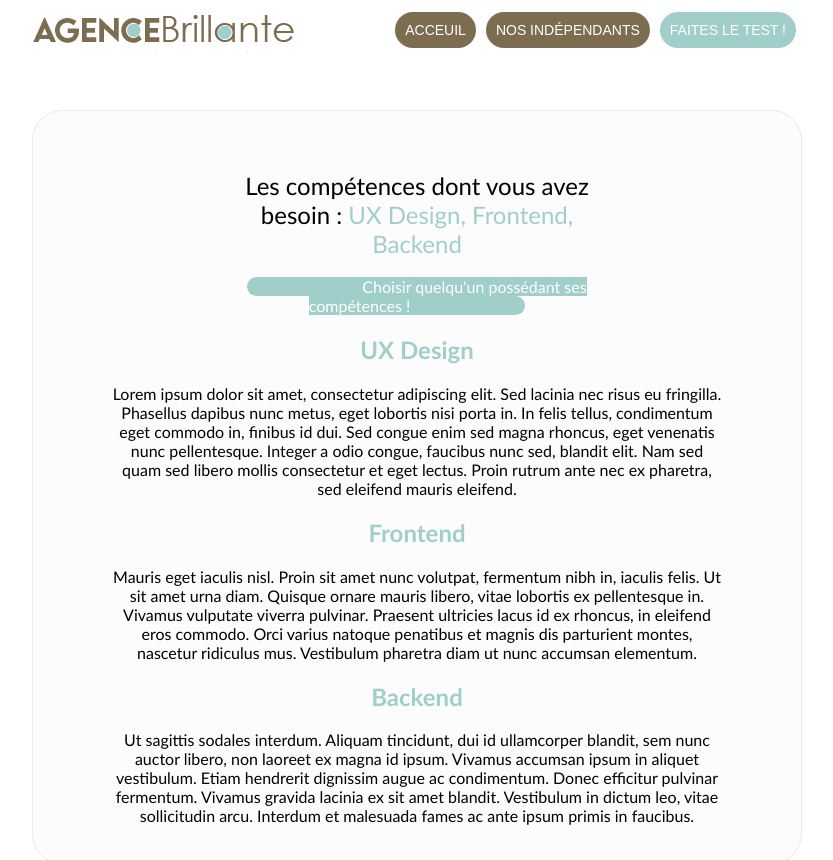
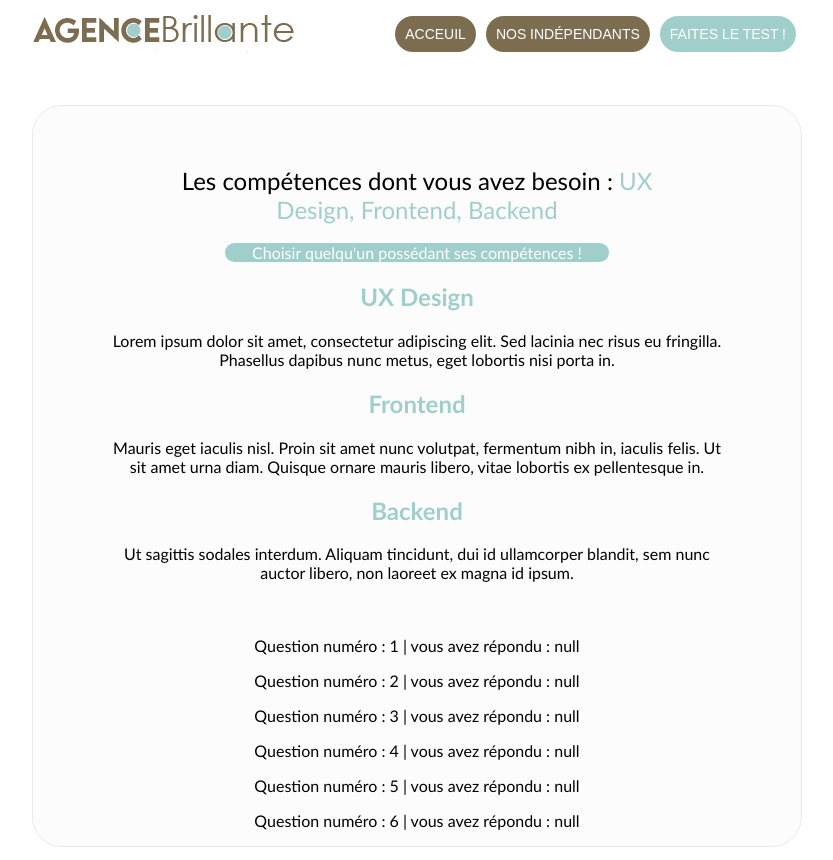
Before and after one commit to fkiecken/AgenceBrillante, a React (Create React App) app: page /result in a window 1280 px wide. Shown: the top 860 px of the page, without its empty margins (223-1056 px from the left). Built offline with nearby package versions, Linux system fonts and the light colour scheme.

Commit message:
affichage resultat + fix bug css

```diff
--- a/src/components/Error/index.jsx
+++ b/src/components/Error/index.jsx
@@ -1,30 +1,34 @@
-import styledComponents from "styled-components"
+import styledComponents from 'styled-components'
 import Eror404 from '../../assets/img/error404.png'
+import { ThemeContext } from '../../utils/context'
+import { useContext } from 'react'
 
 const ContainerError = styledComponents.div`
 width: 60%;
 height: auto;
 margin: auto;
-margin-top: 60px;
+margin-top: 10px;
 border: 1px solid;
 border-color: #e9e9e9;
 border-radius: 30px;
-background-color: #fcfcfc;
+background-color: #${({ isDarkMode }) =>
+  isDarkMode === 'light' ? 'fcfcfc' : '999999'};
 text-align: center;
 `
-
 const ImageError = styledComponents.img`
 width: 60%;
 height: 60%;
 `
 
 function Error() {
-    return (
-        <ContainerError>
-            <h1>ERREUR 404 ZEBI</h1>
-            <ImageError src={Eror404}/>
-        </ContainerError>
-    )
+  const { theme } = useContext(ThemeContext)
+
+  return (
+    <ContainerError isDarkMode={theme}>
+      <h1>ERREUR 404 ZEBI</h1>
+      <ImageError src={Eror404} />
+    </ContainerError>
+  )
 }
 
 export default Error
--- a/src/components/Header/index.jsx
+++ b/src/components/Header/index.jsx
@@ -1,26 +1,27 @@
-import { Link } from "react-router-dom";
-import colors from "../../utils/style/colors";
+import { Link } from 'react-router-dom'
+import colors from '../../utils/style/colors'
 import logo from '../../assets/img/logo.png'
-import styledComponents from "styled-components";
+import styledComponents from 'styled-components'
 
 const ContainerHeader = styledComponents.div`
 width: 60%;
-height: 50px;
+height: 80px;
 top: 0;
 margin: 0 auto;
+margin-top: 15px;
 `
 const ContainerLogo = styledComponents.div`
 width: 25%;
-height: 50px;
-text-align: center;
+height: auto;
 float: left;
-margin-top: 15px
 `
 const ContainerLink = styledComponents.div`
-width: 430px;
-height: 50px;
+width: 75%;
+min-width: 420px;
+height: auto;
 text-align: right;
 float: right;
+margin-top: 8px;
 `
 const LinkHeader = styledComponents(Link)`
 font-size: 14px;
@@ -31,7 +32,10 @@ color: #ffffff;
 padding: 10px;
 transition: color .3s ease-in-out, box-shadow .3s ease-in-out;
 text-decoration: none;
-margin: 5px;
+margin-right: 5px;
+margin-left: 5px;
+margin-top: 0px;
+margin-bottom: 0px;
 border-radius: 30px;
 &:hover {
     font-size: 14px;
@@ -50,7 +54,10 @@ color: #ffffff;
 padding: 10px;
 transition: color .3s ease-in-out, box-shadow .3s ease-in-out;
 text-decoration: none;
-margin: 5px;
+margin-right: 5px;
+margin-left: 5px;
+margin-top: 0px;
+margin-bottom: 0px;
 border-radius: 30px;
 &:hover {
     font-size: 14px;
@@ -61,16 +68,18 @@ border-radius: 30px;
 `
 
 function Header() {
-
   return (
     <ContainerHeader>
-            <ContainerLogo> <img src={logo} alt="Logo" /></ContainerLogo>
+      <ContainerLogo>
+        <img src={logo} alt="Logo" />
+      </ContainerLogo>
       <ContainerLink>
         <nav>
-                    <br/>
           <LinkHeader to="/">ACCEUIL</LinkHeader>
           <LinkHeader to="/freelances">NOS INDÉPENDANTS</LinkHeader>
-                    <LinkHeaderDoTheTest to="/survey/1">FAITES LE TEST !</LinkHeaderDoTheTest>
+          <LinkHeaderDoTheTest to="/survey/1">
+            FAITES LE TEST !
+          </LinkHeaderDoTheTest>
         </nav>
       </ContainerLink>
     </ContainerHeader>
--- a/src/pages/Home/index.jsx
+++ b/src/pages/Home/index.jsx
@@ -8,7 +8,7 @@ const ContainerHome = styledComponents.div`
   width: 60%;
   height: auto;
   margin: auto;
-  margin-top: 60px;
+  margin-top: 10px;
   border: 1px solid;
   border-color: #${({ isDarkMode }) =>
     isDarkMode === 'light' ? 'e9e9e9' : 'CFCFCF'};
--- a/src/pages/freelances/index.jsx
+++ b/src/pages/freelances/index.jsx
@@ -8,7 +8,7 @@ const ContainerFreelances = styledComponents.div`
 width: 60%;
 height: auto;
 margin: auto;
-margin-top: 60px;
+margin-top: 10px;
 border: 1px solid;
 border-radius: 30px;
 border-color: #${({ isDarkMode }) =>
--- a/src/pages/result/index.jsx
+++ b/src/pages/result/index.jsx
@@ -7,7 +7,7 @@ const ContainerResult = styledComponents.div`
 width: 60%;
 height: auto;
 margin: auto;
-margin-top: 60px;
+margin-top: 10px;
 border: 1px solid;
 border-radius: 30px;
 text-align: center;
@@ -17,7 +17,7 @@ background-color: #${({ isDarkMode }) =>
   isDarkMode === 'light' ? 'fcfcfc' : '999999'};
 `
 const ContainerTitle = styledComponents.div`
-width: 50%;
+width: 70%;
 margin: 0 auto;
 margin-top: 60px;
 `
@@ -30,8 +30,8 @@ color: black;
 font-size: 24px;
 `
 const ButtonChooseFreelance = styledComponents(Link)`
-padding-left: 115px;
-padding-right: 115px;
+padding-left: 5%;
+padding-right: 5%;
 background-color: #a0cecb;
 border-radius: 30px;
 text-decoration: none;
@@ -51,7 +51,6 @@ color: #a0cecb;
 function Result() {
   const { theme } = useContext(ThemeContext)
   const { resultSurvey } = useContext(SurveyContext)
-  console.log(resultSurvey)
 
   return (
     <ContainerResult isDarkMode={theme}>
@@ -68,28 +67,25 @@ function Result() {
         <TitleDescription>UX Design</TitleDescription>
         Lorem ipsum dolor sit amet, consectetur adipiscing elit. Sed lacinia nec
         risus eu fringilla. Phasellus dapibus nunc metus, eget lobortis nisi
-        porta in. In felis tellus, condimentum eget commodo in, finibus id dui.
-        Sed congue enim sed magna rhoncus, eget venenatis nunc pellentesque.
-        Integer a odio congue, faucibus nunc sed, blandit elit. Nam sed quam sed
-        libero mollis consectetur et eget lectus. Proin rutrum ante nec ex
-        pharetra, sed eleifend mauris eleifend.
+        porta in.
         <TitleDescription>Frontend</TitleDescription>
         Mauris eget iaculis nisl. Proin sit amet nunc volutpat, fermentum nibh
         in, iaculis felis. Ut sit amet urna diam. Quisque ornare mauris libero,
-        vitae lobortis ex pellentesque in. Vivamus vulputate viverra pulvinar.
-        Praesent ultricies lacus id ex rhoncus, in eleifend eros commodo. Orci
-        varius natoque penatibus et magnis dis parturient montes, nascetur
-        ridiculus mus. Vestibulum pharetra diam ut nunc accumsan elementum.
+        vitae lobortis ex pellentesque in.
         <TitleDescription>Backend</TitleDescription>
         Ut sagittis sodales interdum. Aliquam tincidunt, dui id ullamcorper
-        blandit, sem nunc auctor libero, non laoreet ex magna id ipsum. Vivamus
-        accumsan ipsum in aliquet vestibulum. Etiam hendrerit dignissim augue ac
-        condimentum. Donec efficitur pulvinar fermentum. Vivamus gravida lacinia
-        ex sit amet blandit. Vestibulum in dictum leo, vitae sollicitudin arcu.
-        Interdum et malesuada fames ac ante ipsum primis in faucibus.
+        blandit, sem nunc auctor libero, non laoreet ex magna id ipsum.
       </ContainerCompetenceDescription>
       <br />
       <br />
+      {resultSurvey.map((result, index) => (
+        <div key={index}>
+          <p>
+            Question numéro : {result.questionNumber} | vous avez répondu :{' '}
+            {result.answerQuestion}
+          </p>
+        </div>
+      ))}
     </ContainerResult>
   )
 }
--- a/src/pages/survey/index.jsx
+++ b/src/pages/survey/index.jsx
@@ -10,7 +10,7 @@ const ContainerSurvey = styledComponents.div`
 width: 60%;
 height: auto;
 margin: auto;
-margin-top: 60px;
+margin-top: 10px;
 border: 1px solid;
 border-radius: 30px;
 text-align: center;
```
Lines whose indentation alone changed are shown as unchanged.
